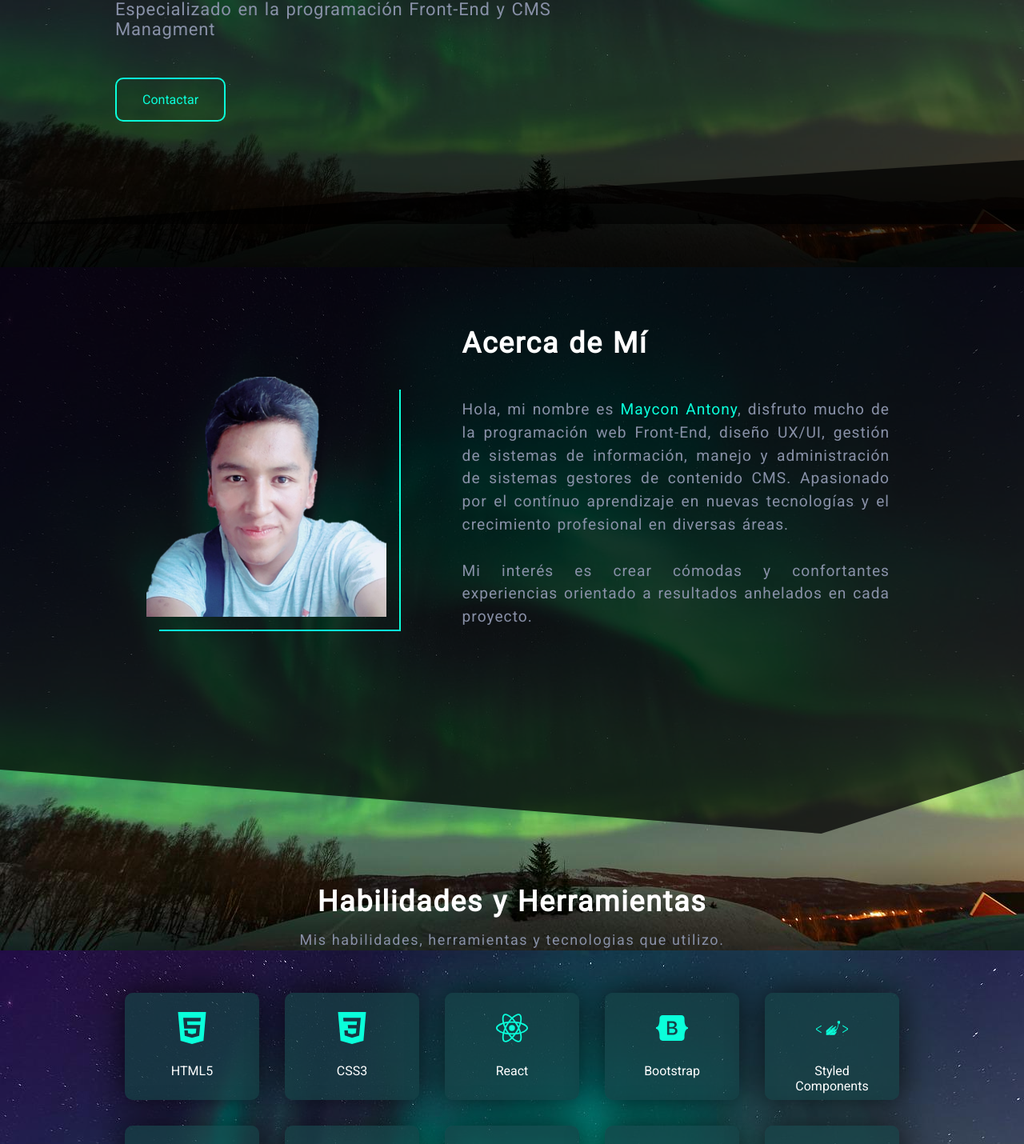
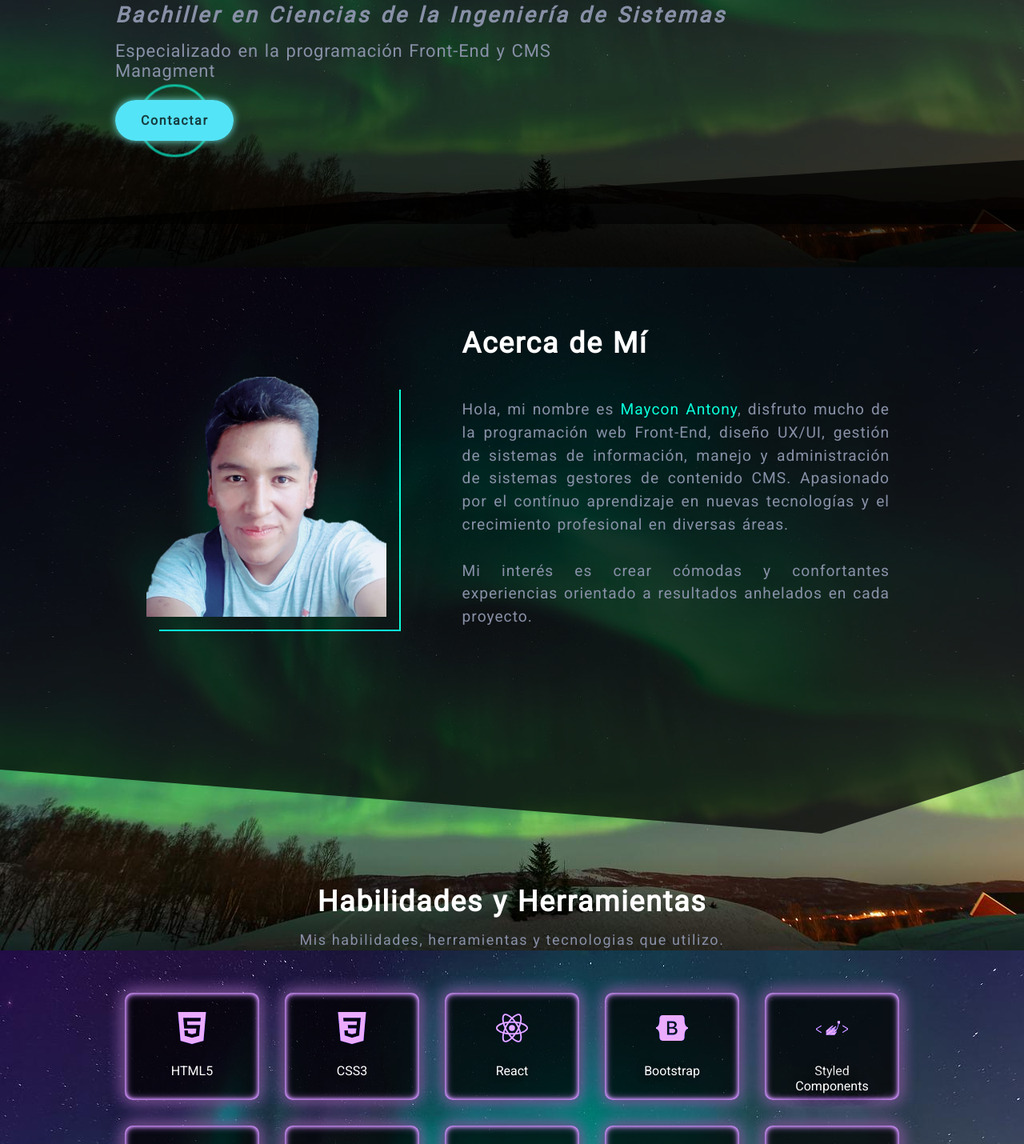
Before and after one commit to mayconyucra/portfolio, a React (Create React App) app: page / in a window 1280 px wide. Shown: the part 520-1950 px from the top of the page at 80% size. Built offline with nearby package versions, Linux system fonts and the light colour scheme.

Commit message:
new styles colors add

```diff
--- a/src/Contact.jsx
+++ b/src/Contact.jsx
@@ -209,7 +209,7 @@ const ButtonSend = styled.input`
     margin-top: 1rem;
     border: 2px solid ${GlobalColor.fifeth};
     padding: 1rem 2rem;
-    border-radius: 5px;
+    border-radius: 30px;
     color: ${GlobalColor.fifeth};
     letter-spacing: .1rem;
     transition: .5s;
--- a/src/Portada.jsx
+++ b/src/Portada.jsx
@@ -135,28 +135,80 @@ import GlobalColor from "./components/GlobalColors";
             opacity: 1;
         }
   `;
-    const ButtonContactMe = styled(Link)`
-        padding: 1rem 2rem;
-        word-spacing: .1rem;
-        margin: 2rem;
+    const Ring = keyframes`
+        0% {
+            width: 30px;
+            height: 30px;
+            opacity: 1;
+        }
+        100% {
+            width: 200px;
+            height: 200px;
+            opacity: 0;
+        }
+`;
+const ContainerButtonContact = styled.div`
+        margin: 1.5rem 2rem;
         display: inline-block;
-        border: 2px solid ${GlobalColor.fifeth};
-        text-decoration: none;
-        color: ${GlobalColor.fifeth};
-        border-radius: 10px;
-        transition: .3s;
         animation-delay: 2s;
         animation-name: ${AnimationLink};
         animation-duration: .7s;
         animation-fill-mode: both;
+    `;
+const ButtonContactMe = styled(Link)`
+        font-weight: bolder;
+        padding: 1rem 2rem;
+        letter-spacing: .1rem;
+        text-decoration: none;
+        color: ${GlobalColor.primary};
+        background-color: ${GlobalColor.third};
+        box-shadow: 0 0 10px ${GlobalColor.fourth};
+        border-radius: 30px;
+        transition: all 0.3s ease-in-out 0s;
+        position: relative;
         cursor: pointer;
-        &:hover{
-            background-color: ${GlobalColor.fourth};
-            color: ${GlobalColor.primary};
+        &:hover, &:focus{
+            background-color: ${GlobalColor.primary};
+            color: ${GlobalColor.fifeth};
+            box-shadow: 0 0 10px ${GlobalColor.primary};
+        }
+        &:hover::before, &:focus::before{
+            opacity: 1;
+        }
+        &::before{
+            content: '';
+            border-radius: 30px;
+            min-width: calc(100% + 12px);
+            min-height: calc(100% + 12px);
+            position: absolute;
+            top: 50%;
+            left: 50%;
+            transform: translate(-50%, -50%);
+            opacity: 0;
+            transition: all .3s ease-in-out 0s;
+            border: 3px solid ${GlobalColor.fifeth};
+            box-shadow: 0 0 10px ${GlobalColor.fifeth};;
+        }
+        &::after{
+            content: '';
+            width: calc(100% + 3px);
+            height: calc(100% + 3px);
+            border-radius: 100%;
+            border: 3px solid ${GlobalColor.fifeth};
+            position: absolute;
+            z-index: -1;
+            top: 50%;
+            left: 50%;
+            transform: translate(-50%, -50%);
+            animation: ${Ring} 1.5s infinite;
+        }
+        &:hover::after, &:focus::after{
+            animation: none;
+            display: none;
         }
         @media screen and (max-width: 767px){
-            margin: 0 2rem;
-            padding: .7rem 1.2rem;
+            margin: 0;
+            padding: .9rem 1.2rem;
         }
     `;
 ///Boton de Contacto con su Animacion
@@ -172,12 +224,14 @@ const Portada = () => {
                         <MyName>Maycon Antony.</MyName>
                         <Employment>Bachiller en Ciencias de la Ingeniería de Sistemas</Employment>
                         <DescriptionJob>Especializado en la programación Front-End y CMS Managment</DescriptionJob>
+                        <ContainerButtonContact>
                             <ButtonContactMe
                                 to="contact"
                                 spy={true}
                                 smooth={true}
                                 duration={1000}
                                 delay={200}>Contactar</ButtonContactMe>
+                        </ContainerButtonContact>
                     </ContainerTitle>
                     <ContainerVoid />
                 </Container>
--- a/src/Skills.jsx
+++ b/src/Skills.jsx
@@ -1,5 +1,5 @@
 import React from 'react'
-import styled from 'styled-components'
+import styled, { keyframes } from 'styled-components'
 import GlobalColor from './components/GlobalColors';
 import {
     SiHtml5,
@@ -75,6 +75,14 @@ const ContainerIcons = styled.div`
 /// Contenedor de Iconos General///
 
 /// Div de icono y Titulo///
+const EfectGlowing = keyframes`
+    from{
+        filter: hue-rotate(0deg);
+    }
+    to{
+        filter: hue-rotate(360deg);
+    }
+`;
 const SizeBox = "10.5rem";
 const ResponsiveBox = "8rem";
 const BoxIconandTitle = styled.div`
@@ -82,12 +90,23 @@ const BoxIconandTitle = styled.div`
     width: ${SizeBox};
     max-width: ${SizeBox};
     min-width: ${SizeBox};
-    background-color: ${GlobalColor.secondary};
-    box-shadow: 0 0 40px 2px ${GlobalColor.primary};
+    background-color: ${GlobalColor.primary};
+    box-shadow:
+      inset 0 0 10px ${GlobalColor.third},
+      0 0 20px ${GlobalColor.primary},
+      inset 0 0 5px ${GlobalColor.fourth},
+      0 0 20px ${GlobalColor.third},
+      inset 0 0 5px ${GlobalColor.secondary};
+    text-shadow:
+      0 0 20px ${GlobalColor.secondary},
+      0 0 20px ${GlobalColor.secondary},
+      0 0 20px ${GlobalColor.secondary},
+      0 0 20px ${GlobalColor.secondary};
     border-radius: 10px;
     margin: 1rem;
     text-align: center;
     padding-top: 1rem;
+    animation: ${EfectGlowing} 5s linear infinite;
     @media screen and (max-width: 767px){
         width: ${ResponsiveBox};
         max-width: ${ResponsiveBox};
```
Lines whose indentation alone changed are shown as unchanged.
